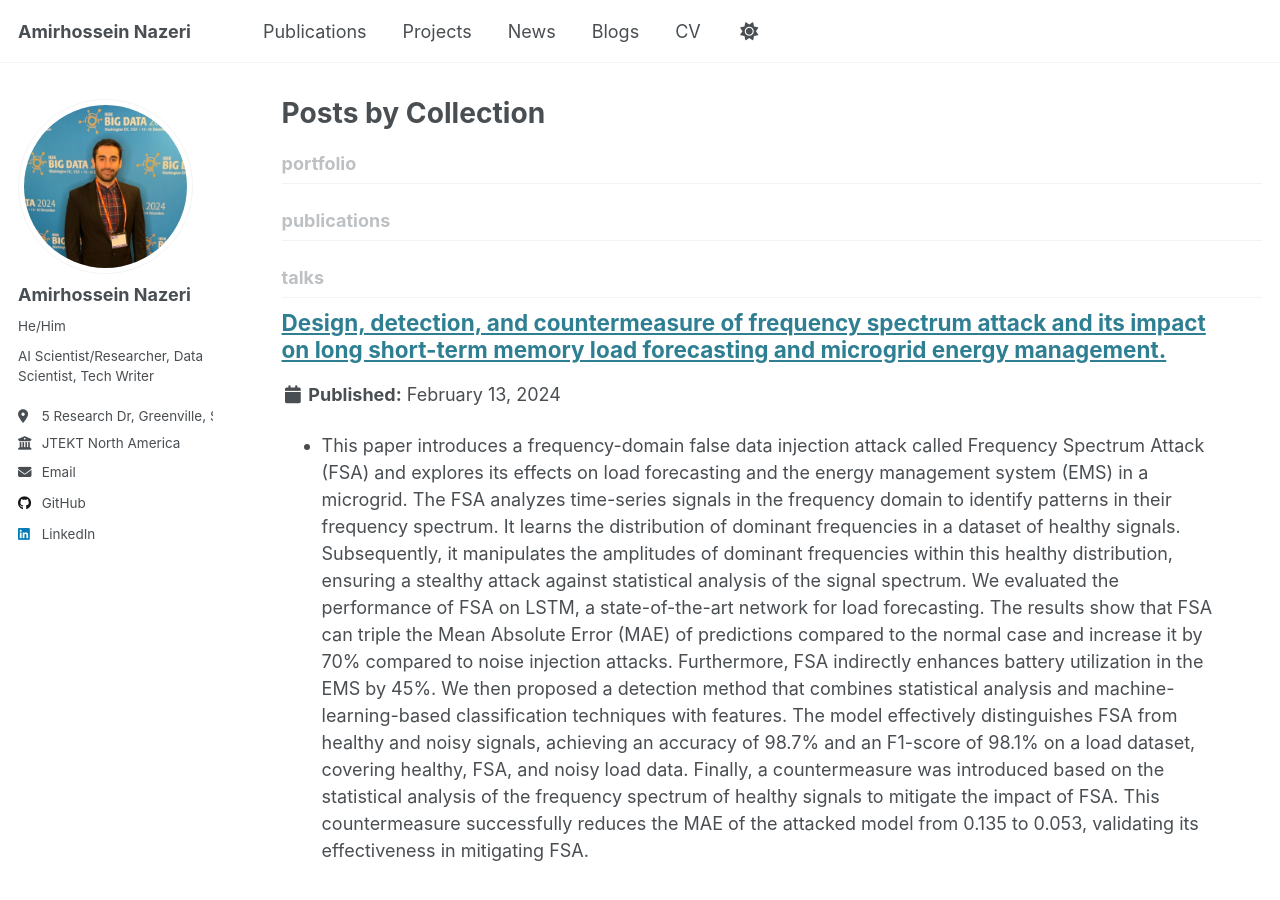
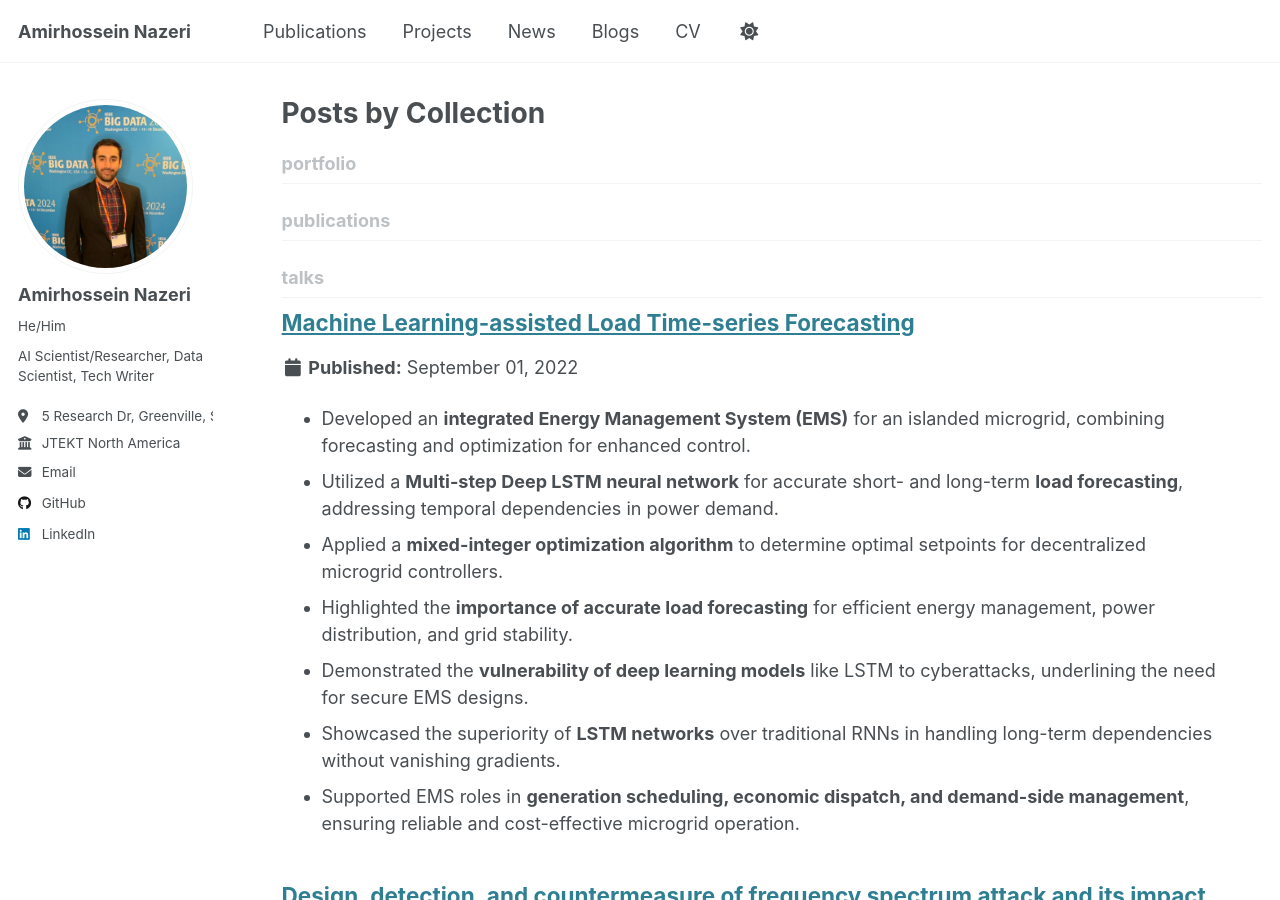
Before and after one commit to amirhnazerii/amirhnazerii.github.io, a Jekyll site: the page built from _pages/collection-archive.html, in a window 1280 px wide and 900 px high. Built offline with Jekyll 4.4.1, drawn with Linux system fonts in a browser that asks for light colours.

Commit message:
naps 2022 added to projects

```diff
--- /dev/null
+++ b/_talks/lstm-demand-forecasting.md
@@ -0,0 +1,30 @@
+---
+title: "Machine Learning-assisted Load Time-series Forecasting"
+collection: talks
+# type: "Conference proceedings talk"
+permalink: /talks/2022-03-01-talk-3
+# venue: "Testing Institute of America 2014 Annual Conference"
+date: 2022/9/1
+# location: "Los Angeles, CA, USA"
+category: "Time-series Forecasting and Pattern Recognition"
+
+---
+
+
+- Developed an **integrated Energy Management System (EMS)** for an islanded microgrid, combining forecasting and optimization for enhanced control.
+- Utilized a **Multi-step Deep LSTM neural network** for accurate short- and long-term **load forecasting**, addressing temporal dependencies in power demand.
+- Applied a **mixed-integer optimization algorithm** to determine optimal setpoints for decentralized microgrid controllers.
+- Highlighted the **importance of accurate load forecasting** for efficient energy management, power distribution, and grid stability.
+- Demonstrated the **vulnerability of deep learning models** like LSTM to cyberattacks, underlining the need for secure EMS designs.
+- Showcased the superiority of **LSTM networks** over traditional RNNs in handling long-term dependencies without vanishing gradients.
+- Supported EMS roles in **generation scheduling, economic dispatch, and demand-side management**, ensuring reliable and cost-effective microgrid operation.
+
+
+
+
+![Image](../images/NAPS_2023_slides_AmirhosseinNazeri_final.jpg)
+
+![Image](../images/NAPS_2022_slides_AmirhosseinNazeri_final_img2.jpg)
+
+
+[More information here](https://ieeexplore.ieee.org/abstract/document/10012180)
```
Also changed, not shown: _pages/talks.html (line endings or trailing spaces), images/NAPS_2022_slides_AmirhosseinNazeri_final_img2.jpg (added), images/NAPS_2023_slides_AmirhosseinNazeri_final.jpg (added).
